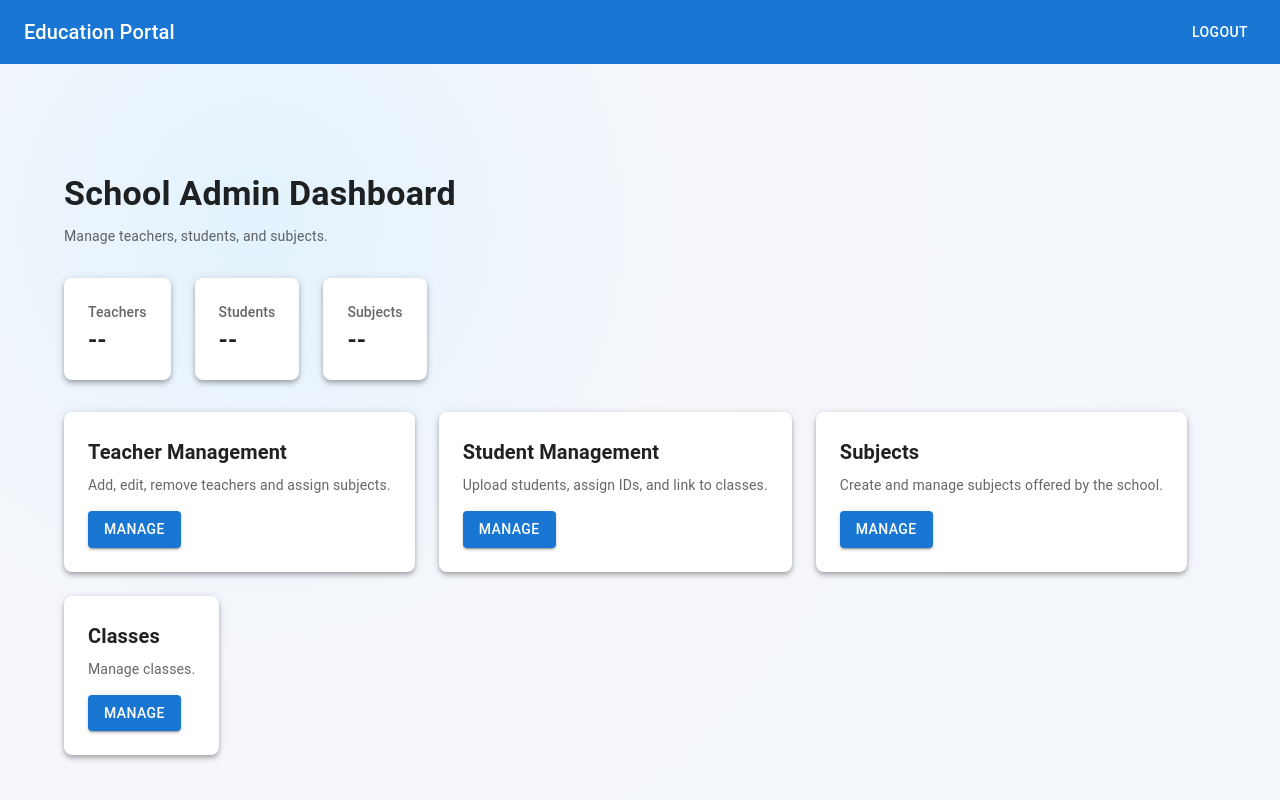
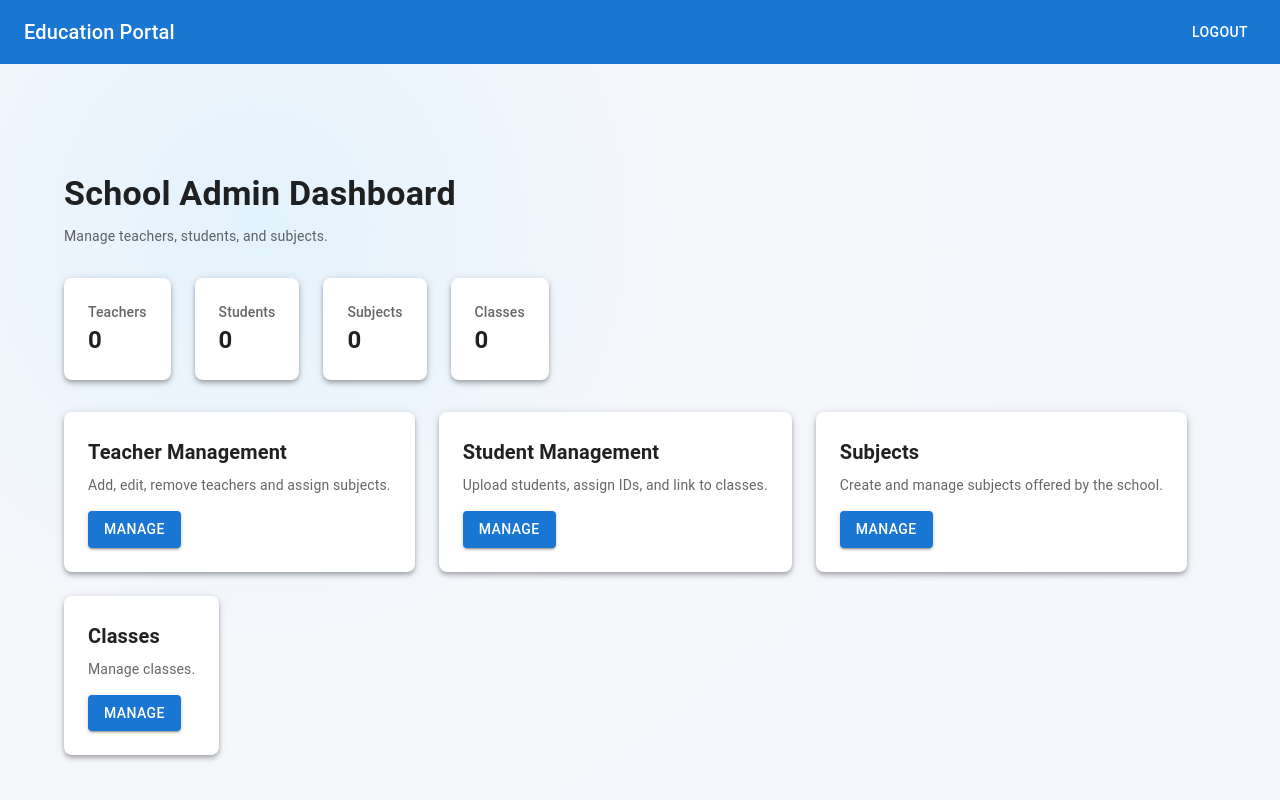
Before and after one commit to baharvipin/edu-portal, a React (Create React App) app: page /dashboard in a window 1280 px wide. Shown: the top 800 px of the page. Built offline with nearby package versions, Linux system fonts and the light colour scheme; no server answers; sample sign-in values are in the browser's storage.

Commit message:
shown number of count

```diff
--- a/src/dashboard/DashboardPage.js
+++ b/src/dashboard/DashboardPage.js
@@ -1,4 +1,4 @@
-import React from "react";
+import React, { useEffect, useState } from "react";
 import {
   Box,
   Container,
@@ -13,9 +13,33 @@ import { useNavigate } from "react-router-dom";
 import "../App.css";
 import DashboardCard from "./DashboardCard";
 import ActionCard from "./ActionCard";
+import {parseJwt} from "../utility/commonTask"
+import useFetch from "../hooks/useFetch"
 
 function DashboardPage() {
+  const [teacherCount, setTeacherCount] = useState(0);
+  const [studentCount, setStudentCount] = useState(0);
+  const [subjectCount, setSubjectCount] = useState(0);
+  const [classesCount, setClassesCount] = useState(0);
+
+
+    const token = localStorage.getItem("authToken");
+  const tokenDetails = parseJwt(token);
   const navigate = useNavigate();
+  const { data: dashboardRes, loading } = useFetch(
+  `/api/school/${tokenDetails?.schoolId}/overview`
+);
+
+useEffect(() => {
+if(dashboardRes) {
+  console.log("result dashboard", dashboardRes)
+  setTeacherCount(dashboardRes?.teachers?.length);
+  setStudentCount(dashboardRes?.students?.length);
+  setSubjectCount(dashboardRes?.subjects?.length)
+  setClassesCount(dashboardRes?.classes?.length)
+}
+}, [dashboardRes])
+
 
   return (
     <>
@@ -34,24 +58,23 @@ function DashboardPage() {
           {/* Overview Cards */}
           <Grid container spacing={3} sx={{ mb: 4 }}>
             <Grid item xs={12} sm={6} md={3}>
-              <DashboardCard title="Teachers" count="--" />
+              <DashboardCard title="Teachers" count={teacherCount?? "--"} />
             </Grid>
 
             <Grid item xs={12} sm={6} md={3}>
-              <DashboardCard title="Students" count="--" />
+              <DashboardCard title="Students" count={studentCount ?? "--"} />
             </Grid>
 
             <Grid item xs={12} sm={6} md={3}>
-              <DashboardCard title="Subjects" count="--" />
+              <DashboardCard title="Subjects" count={subjectCount?? "--"} />
             </Grid>
 
-            {/* <Grid item xs={12} sm={6} md={3}>
+            <Grid item xs={12} sm={6} md={3}>
               <DashboardCard
-                icon={<ClassIcon fontSize="large" />}
                 title="Classes"
-                count="--"
+                count={classesCount?? "--"}
               />
-            </Grid> */}
+            </Grid>
           </Grid>
 
           {/* Management Sections */}
```
